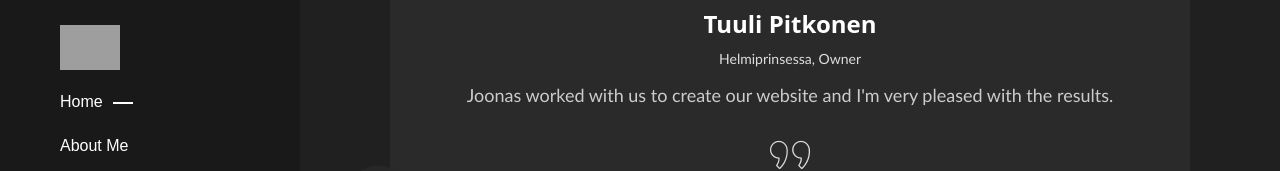
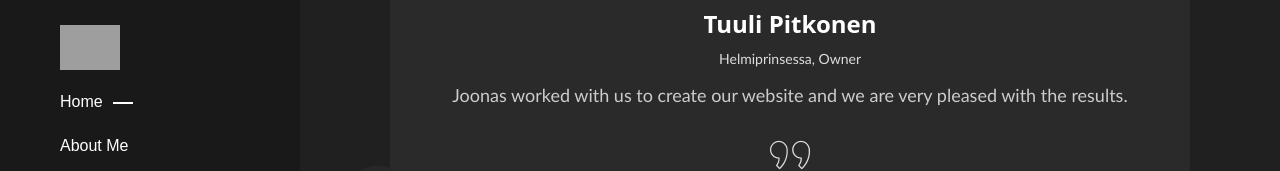
Before and after one commit to joonasstengard/portfolio, a Next.js app: page / in a window 1280 px wide. Both pictures are taken after a click on the button "Next". Shown: the part 3521-3692 px from the top of the page. Built offline with nearby package versions, Linux system fonts and the light colour scheme; grey boxes are pictures that could not be loaded; a web font is replaced by a local one.

Commit message:
updated text

```diff
--- a/components/Testimonials/index.js
+++ b/components/Testimonials/index.js
@@ -74,7 +74,7 @@ professional. Joonas has a pleasant character, and he is highly reliable.</p>
                                         <div className="testimonial-content">
                                             <h4>Tuuli Pitkonen</h4>
                                             <span>Helmiprinsessa, Owner</span>
-                                            <p>Joonas worked with us to create our website and I'm very pleased with the results.</p>
+                                            <p>Joonas worked with us to create our website and we are very pleased with the results.</p>
                                         </div>
                                         <div className="testimonial-icon">
                                             <i className="fi flaticon-right-quote"></i>
```
